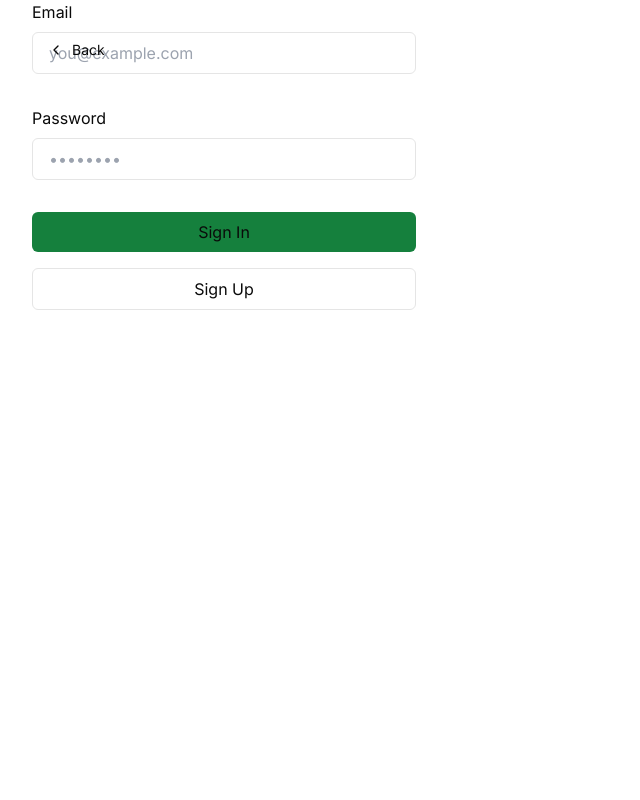
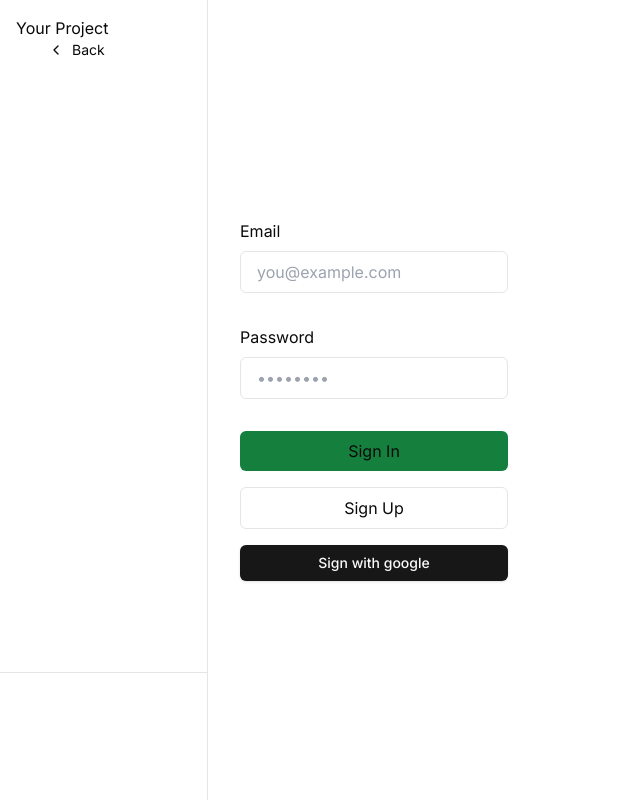
Before and after one commit to AmanVarshney01/Hack-Track, a Next.js app: page /login in a window 1280 px wide. Shown: the whole page, without its empty margins (0-640 px from the left). Built offline with nearby package versions, Linux system fonts and the light colour scheme.

Commit message:
Add project dashboard | sidebar components | google oauth

```diff
--- a/app/layout.tsx
+++ b/app/layout.tsx
@@ -1,9 +1,10 @@
-import { Inter } from "next/font/google";
+import { Inter as FontSans } from "next/font/google";
 import "./globals.css";
 import { ThemeProvider } from "@/components/theme-provider";
 
 import { cn } from "@/lib/utils";
 import type { Viewport } from "next";
+import Sidebar from "@/components/Sidebar";
 
 export const viewport: Viewport = {
   themeColor: [
@@ -12,7 +13,7 @@ export const viewport: Viewport = {
   ],
 };
 
-const fontSans = Inter({
+const fontSans = FontSans({
   subsets: ["latin"],
   variable: "--font-sans",
 });
@@ -24,7 +25,7 @@ const defaultUrl = process.env.VERCEL_URL
 export const metadata = {
   metadataBase: new URL(defaultUrl),
   title: "Project Tracker",
-  description: "A project tracker for GLA Students",
+  description: "A project tracker for GLA students",
 };
 
 export default function RootLayout({
@@ -35,7 +36,10 @@ export default function RootLayout({
   return (
     <html lang="en">
       <body
-        className={cn("bg-background font-sans antialiased min-h-svh", fontSans.variable)}
+        className={cn(
+          "min-h-svh bg-background font-sans antialiased",
+          fontSans.variable
+        )}
       >
         <ThemeProvider
           attribute="class"
@@ -43,7 +47,10 @@ export default function RootLayout({
           enableSystem
           disableTransitionOnChange
         >
-          <main className="min-h-svh">{children}</main>
+          <main className="min-h-svh font-sans flex flex-row">
+            <Sidebar />
+            {children}
+          </main>
         </ThemeProvider>
       </body>
     </html>
--- a/app/login/page.tsx
+++ b/app/login/page.tsx
@@ -2,6 +2,7 @@ import Link from "next/link";
 import { headers, cookies } from "next/headers";
 import { createClient } from "@/utils/supabase/server";
 import { redirect } from "next/navigation";
+import { Button } from "@/components/ui/button";
 
 export default function Login({
   searchParams,
@@ -52,11 +53,32 @@ export default function Login({
     return redirect("/login?message=Check email to continue sign in process");
   };
 
+  const googleSignIn = async () => {
+    "use server";
+    const cookieStore = cookies();
+    const supabase = createClient(cookieStore);
+    const { data, error } = await supabase.auth.signInWithOAuth({
+      provider: "google",
+      options: {
+        queryParams: {
+          access_type: "offline",
+          prompt: "consent",
+        },
+      },
+    });
+
+    if (error) {
+      return redirect("/login?message=Could not authenticate user");
+    }
+
+    return redirect("/");
+  };
+
   return (
-    <div className="flex-1 flex flex-col w-full px-8 sm:max-w-md justify-center gap-2">
+    <section className="flex min-h-svh items-center justify-center">
       <Link
         href="/"
-        className="absolute left-8 top-8 py-2 px-4 rounded-md no-underline flex items-center group text-sm"
+        className="group absolute left-8 top-8 flex items-center rounded-md px-4 py-2 text-sm no-underline"
       >
         <svg
           xmlns="http://www.w3.org/2000/svg"
@@ -74,16 +96,16 @@ export default function Login({
         </svg>{" "}
         Back
       </Link>
-
+      <div className="flex w-full flex-1 flex-col justify-center gap-2 px-8 sm:max-w-md">
         <form
-        className="animate-in flex-1 flex flex-col w-full justify-center gap-2"
+          className="flex w-full flex-1 flex-col justify-center gap-2 animate-in"
           action={signIn}
         >
           <label className="text-md" htmlFor="email">
             Email
           </label>
           <input
-          className="rounded-md px-4 py-2 border mb-6"
+            className="mb-6 rounded-md border px-4 py-2"
             name="email"
             placeholder="you@example.com"
             required
@@ -92,27 +114,27 @@ export default function Login({
             Password
           </label>
           <input
-          className="rounded-md px-4 py-2 border mb-6"
+            className="mb-6 rounded-md border px-4 py-2"
             type="password"
             name="password"
             placeholder="••••••••"
             required
           />
-        <button className="bg-green-700 rounded-md px-4 py-2 mb-2">
+          <button className="mb-2 rounded-md bg-green-700 px-4 py-2">
             Sign In
           </button>
           <button
             formAction={signUp}
-          className="border rounded-md px-4 py-2  mb-2"
+            className="mb-2 rounded-md border px-4  py-2"
           >
             Sign Up
           </button>
           {searchParams?.message && (
-          <p className="mt-4 p-4  text-center">
-            {searchParams.message}
-          </p>
+            <p className="mt-4 p-4  text-center">{searchParams.message}</p>
           )}
         </form>
+        <Button onClick={googleSignIn}>Sign with google</Button>
       </div>
+    </section>
   );
 }
--- a/app/page.tsx
+++ b/app/page.tsx
@@ -7,7 +7,8 @@ export default async function Index() {
 
   return (
     <div>
-      {<AuthButton />}
+      <h1>Project Dashboard</h1>
+      <AuthButton />
     </div>
   );
 }
--- /dev/null
+++ b/components/Sidebar.tsx
@@ -0,0 +1,17 @@
+import AuthButton from "./AuthButton";
+import { Button } from "./ui/button";
+
+export default function Sidebar() {
+  // TODO : Add the project details
+  return (
+    <nav className=" flex min-h-svh w-52 flex-col items-start justify-between gap-2 border-r">
+      <div className="p-4">
+        <h2>Your Project</h2>
+        {/* <Button variant="link">Project</Button> */}
+      </div>
+      <div className=" h-32 w-full border-t p-2">
+
+      </div>
+    </nav>
+  );
+}
```
Also changed, not shown: package.json (+4 -4 lines), tailwind.config.ts (+8 -8 lines), 1 other file (tests, documents, lock files or other folders). Lines whose indentation alone changed are shown as unchanged.
